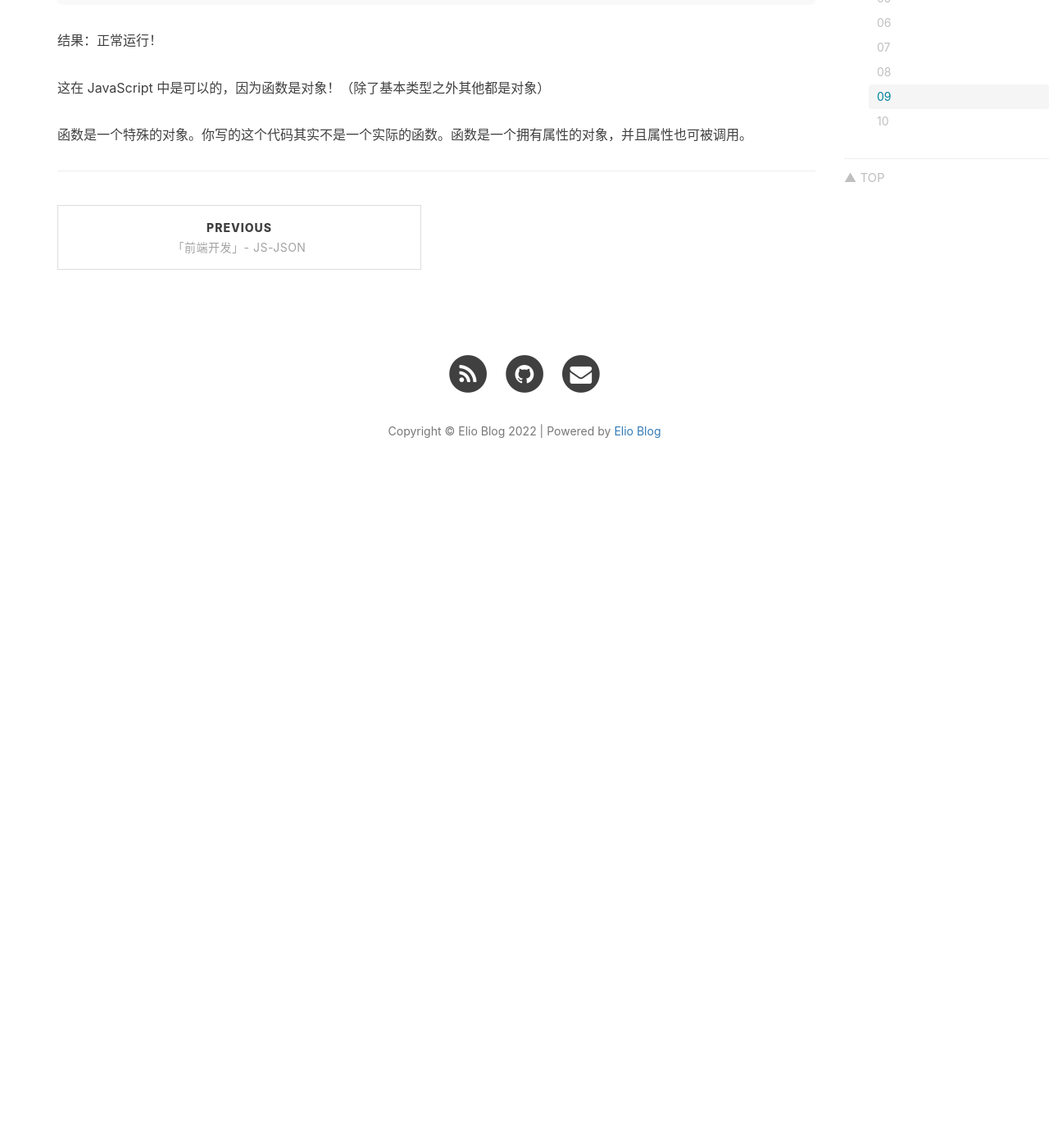
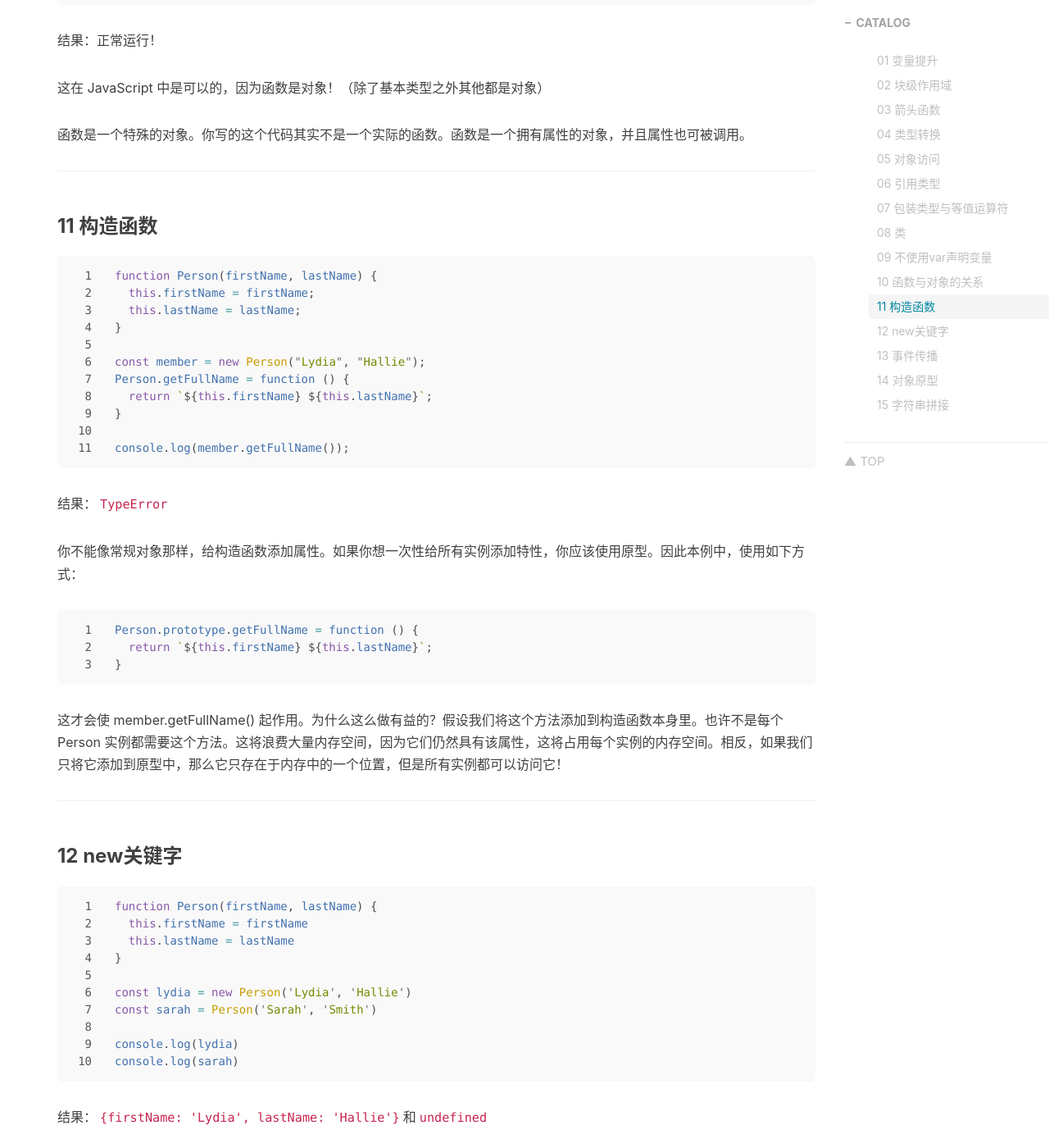
Before and after one commit to eliochiu/eliochiu.github.io, a Jekyll site: the page built from _posts/frontend/javascript/2022-11-13-frontend-js-ex-01.md, in a window 1280 px wide and 1400 px high, scrolled down 5457 px. Shown: the whole window at 82% size. Built offline with Jekyll 4.4.1, drawn with Linux system fonts in a browser that asks for light colours; nearby versions of some CDN libraries; comment, search, counter and statistics services are not loaded; before the commit the page ends 6087 px from its top, so only the background shows below that; some of the changed text lies outside the part shown.

Commit message:
add js-ex-02

````diff
--- a/_posts/frontend/javascript/2022-11-13-frontend-js-ex-01.md
+++ b/_posts/frontend/javascript/2022-11-13-frontend-js-ex-01.md
@@ -13,7 +13,7 @@
 katex: true
 ---
 
-### 01
+### 01 变量提升
 ```js
 function sayHi() {
     console.log(name);
@@ -31,7 +31,7 @@
 
 ----
 
-### 02
+### 02 块级作用域
 ```js
 for (var i = 0; i < 3; i++) {
   setTimeout(() => console.log(i), 1)
@@ -49,7 +49,7 @@
 
 ----
 
-### 03
+### 03 箭头函数
 ```js
 const shape = {
   radius: 10,
@@ -72,7 +72,7 @@
 
 ----
 
-### 04
+### 04 类型转换
 ```js
 +true;
 !"Lydia";
@@ -85,7 +85,7 @@
 
 ----
 
-### 05
+### 05 对象访问
 ```js
 const bird = {
   size: 'small'
@@ -108,7 +108,7 @@
 
 ----
 
-### 06
+### 06 引用类型
 ```js
 let c = { greeting: 'Hey!' }
 let d
@@ -127,7 +127,7 @@
 
 ----
 
-### 07
+### 07 包装类型与等值运算符
 ```js
 let a = 3
 let b = new Number(3)
@@ -147,7 +147,7 @@
 
 ----
 
-### 08
+### 08 类
 ```js
 class Chameleon {
   static colorChange(newColor) {
@@ -166,7 +166,7 @@
 
 ----
 
-### 09
+### 09 不使用var声明变量
 ```js
 let greeting
 greetign = {} // Typo！
@@ -180,7 +180,7 @@
 
 ----
 
-### 10
+### 10  函数与对象的关系
 ```js
 function bark() {
   console.log('Woof!')
@@ -196,3 +196,82 @@
 函数是一个特殊的对象。你写的这个代码其实不是一个实际的函数。函数是一个拥有属性的对象，并且属性也可被调用。
 
 ----
+
+### 11 构造函数
+```js
+function Person(firstName, lastName) {
+  this.firstName = firstName;
+  this.lastName = lastName;
+}
+
+const member = new Person("Lydia", "Hallie");
+Person.getFullName = function () {
+  return `${this.firstName} ${this.lastName}`;
+}
+
+console.log(member.getFullName());
+```
+结果：`TypeError`
+
+你不能像常规对象那样，给构造函数添加属性。如果你想一次性给所有实例添加特性，你应该使用原型。因此本例中，使用如下方式：
+
+```js
+Person.prototype.getFullName = function () {
+  return `${this.firstName} ${this.lastName}`;
+}
+```
+这才会使 member.getFullName() 起作用。为什么这么做有益的？假设我们将这个方法添加到构造函数本身里。也许不是每个 Person 实例都需要这个方法。这将浪费大量内存空间，因为它们仍然具有该属性，这将占用每个实例的内存空间。相反，如果我们只将它添加到原型中，那么它只存在于内存中的一个位置，但是所有实例都可以访问它！
+
+----
+
+### 12 new关键字
+```js
+function Person(firstName, lastName) {
+  this.firstName = firstName
+  this.lastName = lastName
+}
+
+const lydia = new Person('Lydia', 'Hallie')
+const sarah = Person('Sarah', 'Smith')
+
+console.log(lydia)
+console.log(sarah)
+```
+
+结果：`{firstName: 'Lydia', lastName: 'Hallie'}`和`undefined`
+
+对于 sarah，我们没有使用 new 关键字。当使用 new 时，this 引用我们创建的空对象。当未使用 new 时，this 引用的是全局对象（global object）。
+
+我们说 this.firstName 等于 "Sarah"，并且 this.lastName 等于 "Smith"。实际上我们做的是，定义了 global.firstName = 'Sarah' 和 global.lastName = 'Smith'。而 sarah 本身是 undefined。
+
+----
+
+### 13 事件传播
+事件传播的三个阶段是什么？
+
+答案：在捕获（capturing）阶段中，事件从祖先元素向下传播到目标元素。当事件达到目标（target）元素后，冒泡（bubbling）才开始。
+
+----
+
+### 14 对象原型
+所有对象都有原型。
+
+答案：错误，除了基本对象，所有对象的原型都有原型。
+
+除了基本对象（base object），所有对象都有原型。基本对象可以访问一些方法和属性，比如 .toString。这就是为什么你可以使用内置的 JavaScript 方法！所有这些方法在原型上都是可用的。虽然 JavaScript 不能直接在对象上找到这些方法，但 JavaScript 会沿着原型链找到它们，以便于你使用。
+
+----
+
+### 15 字符串拼接
+```js
+function sum(a, b) {
+  return a + b
+}
+
+sum(1, '2')
+```
+结果：`'12'`
+
+JavaScript 是一种动态类型语言：我们不指定某些变量的类型。值可以在你不知道的情况下自动转换成另一种类型，这种类型称为隐式类型转换（implicit type coercion）。Coercion 是指将一种类型转换为另一种类型。
+
+在本例中，JavaScript 将数字 1 转换为字符串，以便函数有意义并返回一个值。在数字类型（1）和字符串类型（'2'）相加时，该数字被视为字符串。我们可以连接字符串，比如 "Hello" + "World"，这里发生的是 "1" + "2"，它返回 "12"。
--- /dev/null
+++ b/_posts/frontend/javascript/2022-11-13-frontend-js-ex-02.md
@@ -0,0 +1,243 @@
+---
+layout: "post"
+title: "「前端开发」- JS-EX-01"
+subtitle: "JavaScript —— 练习1"
+author: "eliochiu"
+date: 2022-11-13
+
+tags: ["前端开发@Tags", "JavaScript@Languages", "练习题@Tags"]
+lang: zh
+catalog: true
+header-image: ""
+header-style: text
+katex: true
+---
+
+### 01 自增运算符
+```js
+let number = 0
+console.log(number++)
+console.log(++number)
+console.log(number)
+```
+结果：`0`, `2`, `2`
+
+一元后自增运算符 ++：
+
+返回值（返回 0）
+值自增（number 现在是 1）
+一元前自增运算符 ++：
+值自增（number 现在是 2）
+返回值（返回 2）
+
+----
+
+### 02 模板字符串
+```js
+function getPersonInfo(one, two, three) {
+  console.log(one)
+  console.log(two)
+  console.log(three)
+}
+
+const person = 'Lydia'
+const age = 21
+
+getPersonInfo(`${person} is ${age} years old`)
+```
+结果：`["", "is", "years old"], "Lydia", 21`
+
+如果使用标记模板字面量，第一个参数的值总是包含字符串的数组。其余的参数获取的是传递的表达式的值！
+
+----
+
+### 03 引用类型
+```js
+function checkAge(data) {
+  if (data === { age: 18 }) {
+    console.log('You are an adult!')
+  } else if (data == { age: 18 }) {
+    console.log('You are still an adult.')
+  } else {
+    console.log(`Hmm.. You don't have an age I guess`)
+  }
+}
+```
+结果：`Hmm.. You don't have an age I guess`
+
+在测试相等性时，**基本类型通过它们的值（value）进行比较，而对象通过它们的引用（reference）进行比较**。JavaScript 检查对象是否具有对内存中相同位置的引用。
+
+题目中我们正在比较的两个对象不是同一个引用：作为参数传递的对象引用的内存位置，与用于判断相等的对象所引用的内存位置并不同。
+
+这也是 { age: 18 } === { age: 18 } 和 { age: 18 } == { age: 18 } 都返回 false 的原因。
+
+----
+
+### 04 剩余运算符
+```js
+function getAge(...args) {
+  console.log(typeof args)
+}
+
+getAge(21)
+```
+结果：`object`
+
+扩展运算符（...args）会返回实参组成的数组。而数组是对象，因此 typeof args 返回 "object"。
+
+----
+
+### 05 严格模式
+```js
+function getAge() {
+  'use strict'
+  age = 21
+  console.log(age)
+}
+
+getAge()
+```
+结果：`ReferenceError`
+
+使用 "use strict"，你可以确保不会意外地声明全局变量。我们从来没有声明变量 age，因为我们使用 "use strict"，它将抛出一个引用错误。如果我们不使用 "use strict"，它就会工作，因为属性 age 会被添加到全局对象中了。
+
+----
+
+### 06 eval
+```js
+const sum = eval('10*10+5')
+```
+结果：`105`
+
+代码以字符串形式传递进来，eval 对其求值。如果它是一个表达式，就像本例中那样，它对表达式求值。表达式是 10 * 10 + 5。这将返回数字 105。
+
+----
+
+### 07 setItem
+cool_secret 可访问多长时间？
+```js
+sessionStorage.setItem('cool_secret', 123)
+```
+
+----
+
+### 08 var
+```js
+var num = 8
+var num = 10
+
+console.log(num)
+```
+
+结果：`10`
+
+使用 var 关键字，你可以用相同的名称声明多个变量。然后变量将保存最新的值。
+
+你不能使用 let 或 const 来实现这一点，因为它们是块作用域的。
+
+----
+
+### 09 键
+```js
+const obj = { 1: 'a', 2: 'b', 3: 'c' }
+const set = new Set([1, 2, 3, 4, 5])
+
+obj.hasOwnProperty('1')
+obj.hasOwnProperty(1)
+set.has('1')
+set.has(1)
+```
+结果：`true`, `true`, `false`, `true`
+
+所有对象的键（不包括 Symbol）在底层都是字符串，即使你自己没有将其作为字符串输入。这就是为什么 obj.hasOwnProperty('1') 也返回 true。
+
+对于集合，它不是这样工作的。在我们的集合中没有 '1'：set.has('1') 返回 false。它有数字类型为 1，set.has(1) 返回 true。
+
+----
+
+### 10  对象
+```js
+const obj = { a: 'one', b: 'two', a: 'three' }
+console.log(obj)
+```
+
+结果：`{ a: "three", b: "two" }`
+
+如果你有两个名称相同的键，则键会被替换掉。它仍然位于第一个键出现的位置，但是值是最后出现那个键的值。
+
+----
+
+### 11 全局上下文
+JavaScript 全局执行上下文为你做了两件事：全局对象和 this 关键字。
+结果：对。
+
+----
+
+### 12 continue
+```js
+for (let i = 1; i < 5; i++) {
+  if (i === 3) continue
+  console.log(i)
+}
+```
+
+结果：`1, 2, 4`
+
+如果某个条件返回 true，则 continue 语句跳过本次迭代。
+
+----
+
+### 13 包装类型
+```js
+String.prototype.giveLydiaPizza = () => {
+  return 'Just give Lydia pizza already!'
+}
+
+const name = 'Lydia'
+
+name.giveLydiaPizza()
+```
+结果：`Just give Lydia pizza already!`
+
+String 是内置的构造函数，我们可以向它添加属性。我只是在它的原型中添加了一个方法。基本类型字符串被自动转换为字符串对象，由字符串原型函数生成。因此，所有 string(string 对象) 都可以访问该方法！
+
+----
+
+### 14 对象
+```js
+const a = {}
+const b = { key: 'b' }
+const c = { key: 'c' }
+
+a[b] = 123
+a[c] = 456
+
+console.log(a[b])
+```
+结果：`456`
+
+对象的键被自动转换为字符串。我们试图将一个对象 b 设置为对象 a 的键，且相应的值为 123。
+
+然而，当字符串化一个对象时，它会变成 "[object Object]"。因此这里说的是，a["[object Object]"] = 123。然后，我们再一次做了同样的事情，c 是另外一个对象，这里也有隐式字符串化，于是，a["[object Object]"] = 456。
+
+然后，我们打印 a[b]，也就是 a["[object Object]"]。之前刚设置为 456，因此返回的是 456。
+
+----
+
+### 15 字符串拼接
+```js
+const foo = () => console.log('First')
+const bar = () => setTimeout(() => console.log('Second'))
+const baz = () => console.log('Third')
+
+bar()
+foo()
+baz()
+```
+结果：`First, Third, Second`
+
+我们有一个 setTimeout 函数，并首先调用它。然而，它是最后打印日志的。
+
+这是因为在浏览器中，我们不仅有运行时引擎，还有一个叫做 WebAPI 的东西。WebAPI 提供了 setTimeout 函数，也包含其他的，例如 DOM。
+
+将 callback 推送到 WebAPI 后，setTimeout 函数本身 (但不是回调！) 将从栈中弹出。
````
Also changed, not shown: _posts/frontend/javascript/2022-11-10-frontend-js-es6-07.md (+1 -1 lines).
